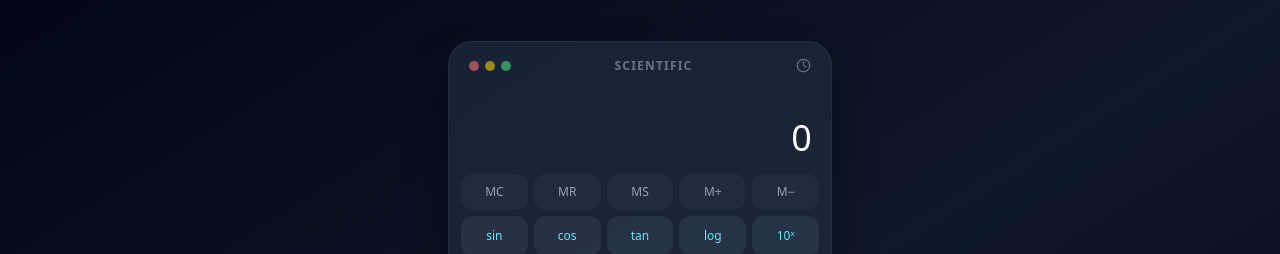
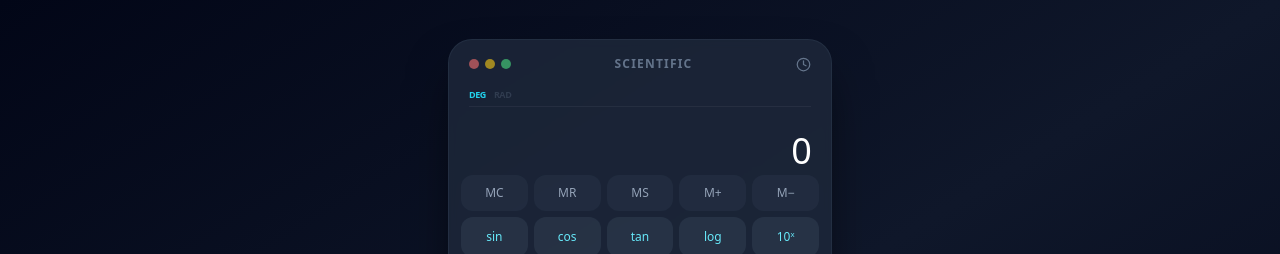
Before and after one commit to universepattern/scientific-calculator, a React (Vite) app: page / in a window 1280 px wide. Shown: the top 254 px of the page. Built offline with nearby package versions, Linux system fonts and the light colour scheme.

Commit message:
Add DEG/RAD mode indicators to display

```diff
--- a/src/App.tsx
+++ b/src/App.tsx
@@ -243,7 +243,12 @@ export default function App() {
           </div>
 
           {/* Display */}
-          <div ref={displayRef} className="px-5 pt-3 pb-4 min-h-[96px] flex flex-col justify-end items-end select-none">
+          <div ref={displayRef} className="px-5 pt-3 pb-1 min-h-[96px] flex flex-col justify-end items-end select-none">
+            {/* Mode indicators */}
+            <div className="flex gap-2 mb-1 w-full justify-start border-b border-white/5 pb-1">
+              <span className={`text-[9px] font-black tracking-tighter ${angleMode === 'DEG' ? 'text-cyan-400' : 'text-slate-600/50'}`}>DEG</span>
+              <span className={`text-[9px] font-black tracking-tighter ${angleMode === 'RAD' ? 'text-cyan-400' : 'text-slate-600/50'}`}>RAD</span>
+            </div>
             {/* Expression line */}
             <div className="text-slate-500 text-xs h-5 w-full text-right overflow-x-auto whitespace-nowrap leading-5">
               {expression || '\u00A0'}
```
